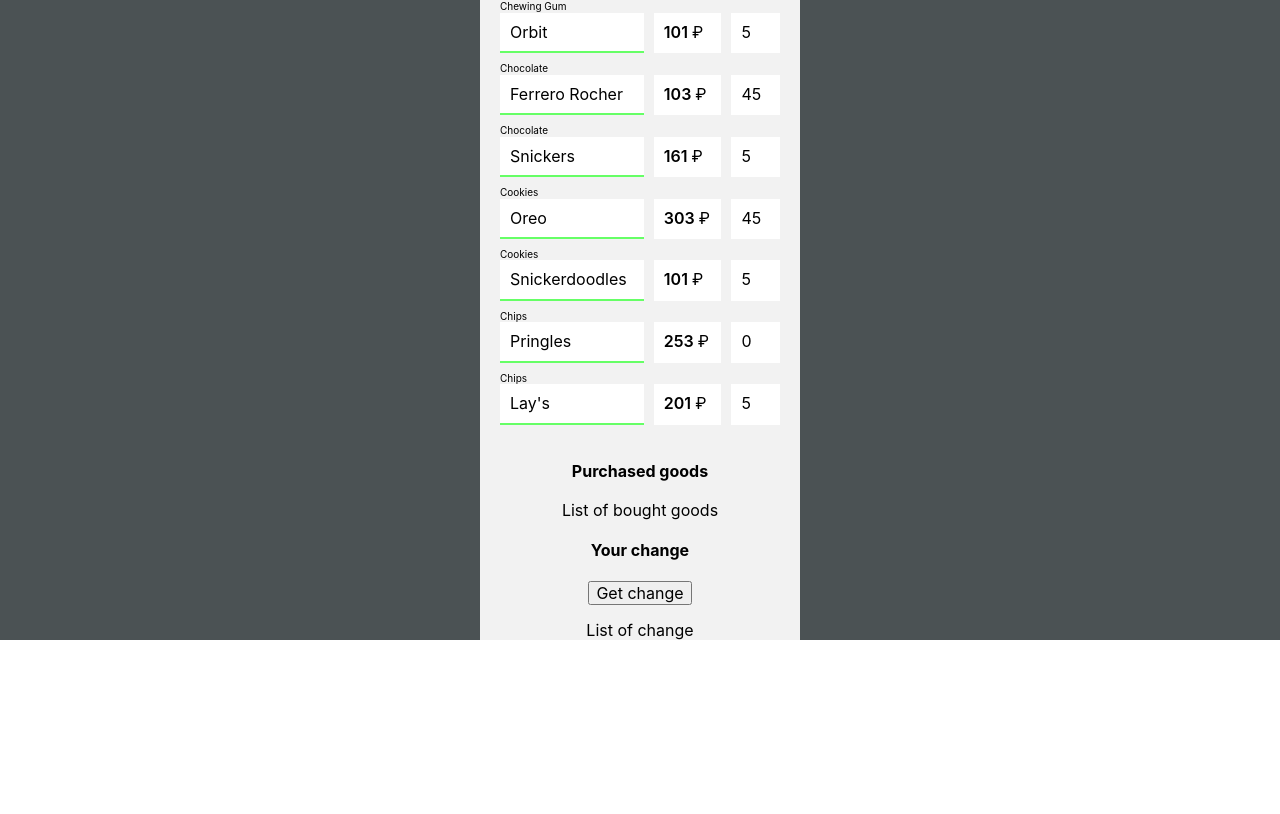
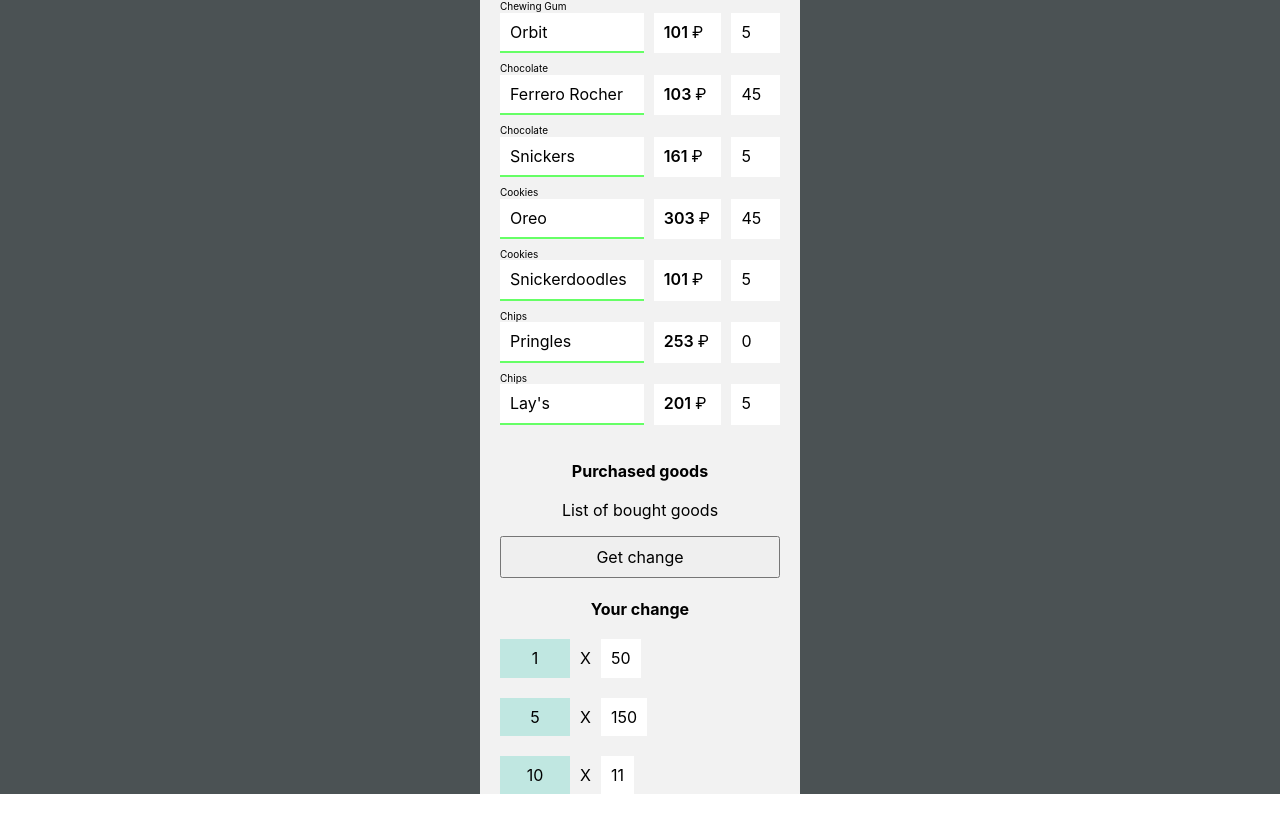
Before and after one commit to Andrew-Sparrow/renue-test, a React (Create React App) app: page / in a window 1280 px wide. Shown: the part 1298-2112 px from the top of the page. Before the commit the page ends 1954 px from the top, so only its background shows below. Built offline with nearby package versions, Linux system fonts and the light colour scheme.

Commit message:
ChangeList was stylized

```diff
--- a/src/components/app/app.scss
+++ b/src/components/app/app.scss
@@ -64,6 +64,19 @@
     box-sizing: border-box;
     height: 38px;
     padding: 10px;
+  }
+
+  &__rest {
+    box-sizing: border-box;
+    padding-left: 10px;
+    padding-right: 10px;
+    padding-top: 10px;
+    padding-bottom: 10px;
+    word-wrap: break-word;
+    word-break: break-all;
+    text-align: start;
+    min-height: 30px;
+    background-color: #fff;
   }
 
   span {
@@ -136,3 +149,5 @@
 .goods {
   list-style: none;
 }
+
+.purchased {}
--- /dev/null
+++ b/src/components/change-list/change-list.jsx
@@ -0,0 +1,29 @@
+import React from 'react';
+import { Change } from '../change/change';
+
+let restOfCash = [
+  {
+    banknote: 1,
+    restAmount: 50
+  },
+  {
+    banknote: 5,
+    restAmount: 150
+  },
+  {
+    banknote: 10,
+    restAmount: 11
+  }
+];
+
+function ChangeList(props) {
+  return (
+    <ul>
+      {restOfCash.map((change) => (
+        <Change denomination={change.banknote} restAmount={change.restAmount} />)
+      )}
+    </ul>
+  );
+}
+
+export default ChangeList;
--- /dev/null
+++ b/src/components/change/change.jsx
@@ -0,0 +1,11 @@
+import React from 'react';
+
+
+export function Change({ denomination, restAmount }) {
+  return (
+    <div className='banknote'>
+      <p className="denomination">{denomination}</p><span> X </span>
+      <p className='banknote__rest'>{restAmount}</p>
+    </div>
+  );
+}
--- /dev/null
+++ b/src/components/purchased-list/purchased-list.jsx
@@ -0,0 +1,11 @@
+import React from 'react';
+
+function PurchasedList (props) {
+  return (
+    <ul>
+      List of change
+    </ul>
+  );
+}
+
+export default PurchasedList;
--- a/src/components/purchased/purchased.jsx
+++ b/src/components/purchased/purchased.jsx
@@ -1,4 +1,6 @@
 import React from 'react';
+import PurchasedList from '../purchased-list/purchased-list';
+import ChangeList from '../change-list/change-list';
 
 export function Purchased(props) {
   return (
@@ -10,11 +12,9 @@
         </ul>
       </div>
       <div>
+        <button className='button'>Get change</button>
         <h4>Your change</h4>
-        <button>Get change</button>
-        <ul>
-          List of change
-        </ul>
+        <ChangeList />
       </div>
     </div>
   );
```
